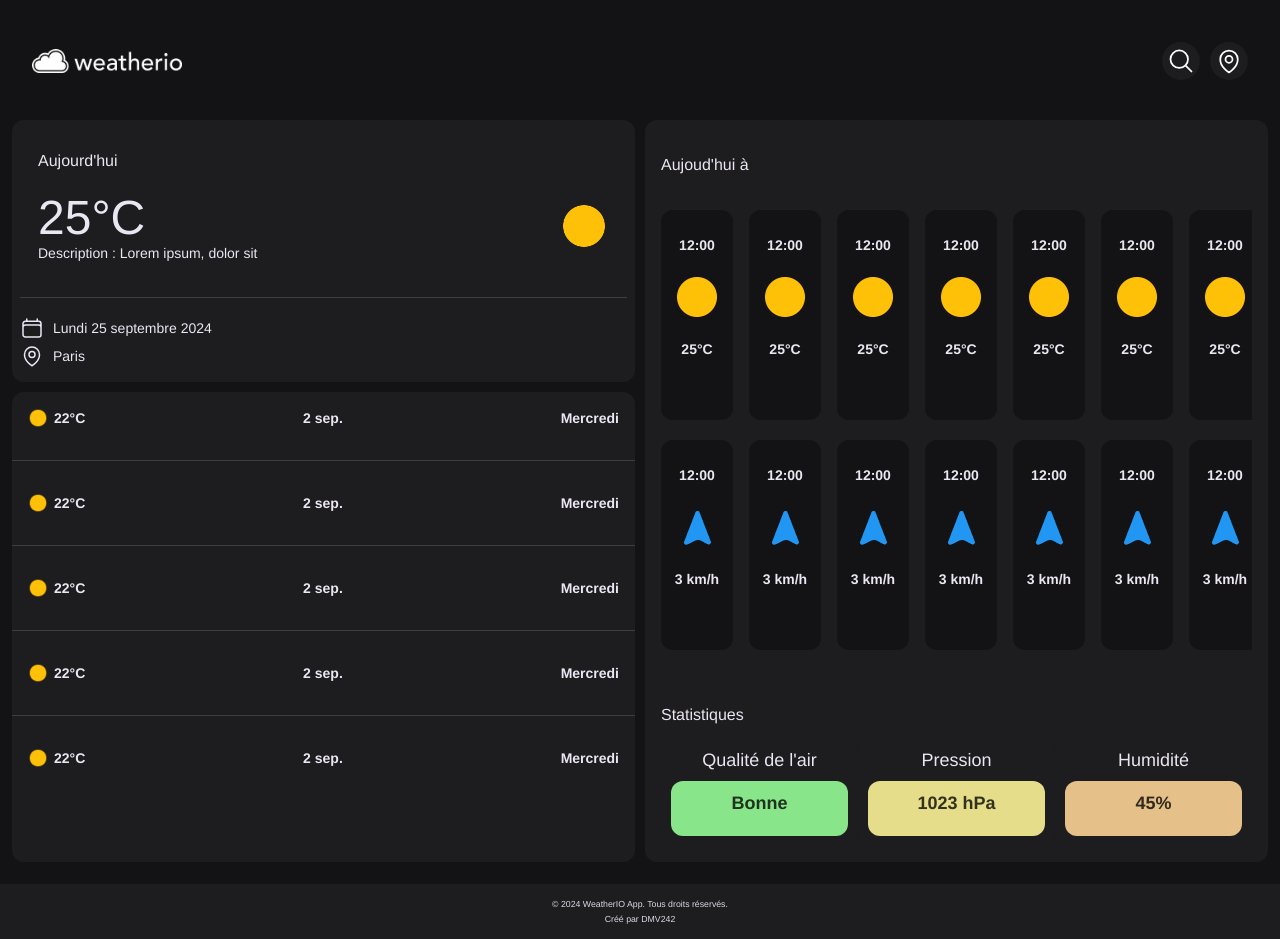
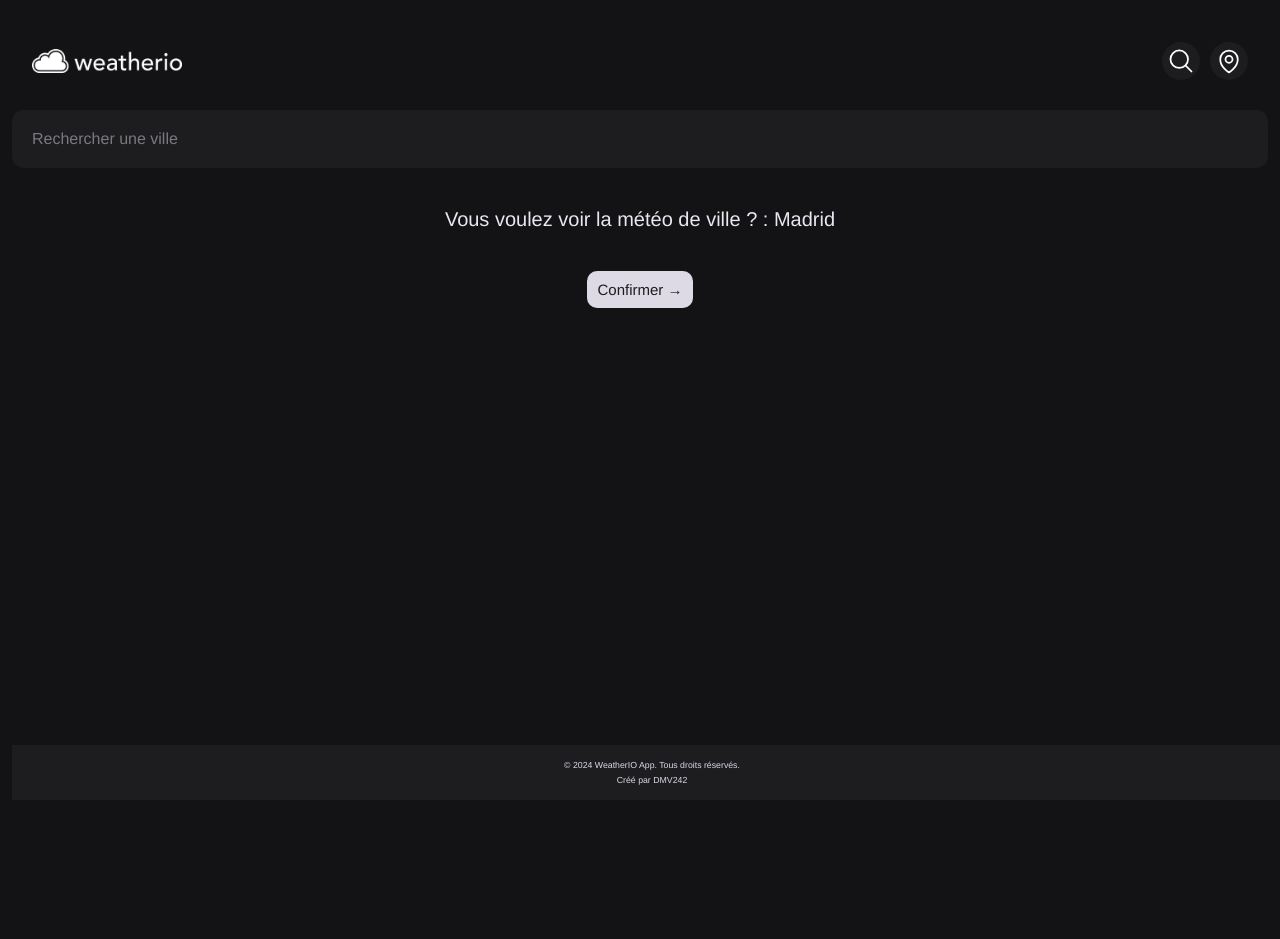
Before and after one commit to DMV242/BTS-2, a Next.js app in the folder meteo-app/: page / in a window 1280 px wide. After the commit the page ends 800 px from the top, so only its background shows below. Built offline with nearby package versions, Linux system fonts and the light colour scheme.

Commit message:
✨feat :  add a new home page and put the last one as app page

```diff
--- a/meteo-app/app/layout.jsx
+++ b/meteo-app/app/layout.jsx
@@ -1,4 +1,3 @@
-
 import "./style.css";
 
 
--- a/meteo-app/app/page.jsx
+++ b/meteo-app/app/page.jsx
@@ -1,54 +1,40 @@
 "use client";
-import Footer from "@/components/Footer";
-import Forecast from "@/components/Forecast";
-import Highligths from "@/components/Highligths";
-import Loader from "@/components/Loader";
-import { MeteoCardToday } from "@/components/MeteoCardToday";
-import NavBar from "@/components/NavBar";
-import SearchField from "@/components/SearchField";
-import { useEffect, useState } from "react";
-import { ToastContainer } from "react-toastify";
-import 'react-toastify/dist/ReactToastify.css';
+
+import Button from '@/components/Button';
+import Footer from '@/components/Footer';
+import NavBar from '@/components/NavBar'
+import SearchField from '@/components/SearchField';
 
 
 
+import React from 'react'
+
+function page() {
 
 
-export default function Home() {
+    return (
+        <main>
+            <NavBar />
+            <SearchField isSearchVisible={true} />
+            <div style={{
+                display: "flex",
+                justifyContent: "center",
+                alignItems: "center",
+                flexDirection: "column",
+                height: "100%",
 
-  const [isLoading, setIsLoading] = useState(true);
-  const [isSearchvisible, setIsSearchvisible] = useState(false);
-  const [isAnimationStart, setIsAnimationStart] = useState(false);
+            }}>
+                <p style={{
+                    textAlign: "center",
+                    fontSize: "2rem",
+                    marginTop: "2rem",
+                }}>Vous voulez voir la météo de ville ? : Madrid</p>
+                <Button />
+            </div>
 
-  useEffect(() => {
-    setTimeout(() => {
-      setIsLoading(false);
-    }, 1500);
-  }, []);
+            <Footer ishomepage={true} />
+        </main>
+    )
+}
 
-  if (isLoading) {
-    return (
-      <Loader />
-    );
-  }
-  return (
-
-    <>
-      <main>
-        <NavBar setIsSearchvisible={setIsSearchvisible} isSearchVisible={isSearchvisible} setIsAnimationStart={setIsAnimationStart} />
-        <SearchField isSearchVisible={isSearchvisible} setIsSearchvisible={setIsSearchvisible} setIsAnimationStart={setIsAnimationStart} />
-        <MeteoCardToday isAnimationStart={isAnimationStart} />
-        <Forecast />
-        <Highligths />
-        <ToastContainer />
-      </main>
-      <Footer />
-    </>
-  );
-
-
-
-
-
-
-}
+export default page
--- a/meteo-app/app/style.css
+++ b/meteo-app/app/style.css
@@ -117,7 +117,10 @@
   /*-----------------------------------*\
     #REUSED STYLE
   \*-----------------------------------*/
-
+.card-link{
+  color: var(--on-surface);
+  text-decoration: none;
+}
 
 
 
@@ -436,7 +439,7 @@
 
 
 @media screen and (min-width: 768px) {
- main {
+.home-container {
    display: grid;
    gap: 1rem;
    grid-template-columns: repeat(4,  1fr);
--- /dev/null
+++ b/meteo-app/components/Button.jsx
@@ -0,0 +1,33 @@
+import { motion } from 'framer-motion'
+import { useRouter } from 'next/navigation'
+import React from 'react'
+
+
+function Button() {
+
+    const router = useRouter();
+    return (
+        <motion.button style={{
+            backgroundColor: "var(--on-surface)",
+            color: "var(--surface)",
+            padding: "1rem",
+            fontSize: "1.5rem",
+            borderRadius: "1rem",
+            cursor: "pointer",
+            border: "none",
+            outline: "none",
+            marginTop: "4rem",
+
+
+        }} whileHover={{
+            scale: 1.1,
+            transition: {
+                duration: 0.5,
+            }
+        }} onClick={() => {
+            router.push("/meteo/Madrid")
+        }} > Confirmer &rarr;</ motion.button>
+    )
+}
+
+export default Button
--- a/meteo-app/components/Footer.jsx
+++ b/meteo-app/components/Footer.jsx
@@ -3,10 +3,11 @@ import { motion } from 'framer-motion';
 import React from 'react'
 
 
-function Footer() {
+function Footer({ ishomepage }) {
     return (
         <motion.footer
             className="footer"
+            style={ishomepage ? { position: "absolute", bottom: 0, } : null}
             initial={{ opacity: 0, y: 0 }}
             animate={{ opacity: 1, y: 0 }}
             transition={{ duration: 0.5 }}
--- a/meteo-app/components/MeteoCardToday.jsx
+++ b/meteo-app/components/MeteoCardToday.jsx
@@ -1,10 +1,12 @@
 import { motion } from 'framer-motion'
 import Image from 'next/image'
+import Link from 'next/link'
 import React from 'react'
 
 
-export const MeteoCardToday = ({ isAnimationStart }) => {
+export const MeteoCardToday = ({ isAnimationStart, city }) => {
     return (
+        <>
             <motion.section class="current-temp rounded-sm"
                 initial={{ opacity: 1, y: 0 }}
                 animate={isAnimationStart ? { opacity: 0, y: 0, pointerEvents: "none" } : { opacity: 1, y: 0 }}
@@ -46,14 +48,13 @@ export const MeteoCardToday = ({ isAnimationStart }) => {
                                 <path stroke-linecap="round" stroke-linejoin="round"
                                     d="M19.5 10.5c0 7.142-7.5 11.25-7.5 11.25S4.5 17.642 4.5 10.5a7.5 7.5 0 1 1 15 0Z" />
                             </svg>
-
-                        <p>Paris</p>
-
+                            <p>{city[0].toUpperCase() + city.slice(1)}</p>
                         </li>
                     </ul>
+                </div>
+            </motion.section>
 
-            </div>
+        </>
 
-        </motion.section>
     )
 }
--- a/meteo-app/components/NavBar.jsx
+++ b/meteo-app/components/NavBar.jsx
@@ -1,4 +1,5 @@
 import Image from "next/image";
+import Link from "next/link";
 
 
 
@@ -7,13 +8,15 @@ function NavBar({ isSearchVisible, setIsSearchvisible, setIsAnimationStart }) {
     return (
         <nav className="nav">
             <div>
-                <Image src="/images/logo.png" alt="logo" width={150} height={24} />
+                <Link href={"/"}>
+                    <Image src="/images/logo.png" alt="logo" width={150} height={24} />
+                </Link>
             </div>
             <div>
                 <ul className="actions">
                     <li className="btn rounded-xl" onClick={() => {
-                        setIsSearchvisible((prev) => !prev)
-                        setIsAnimationStart(true)
+                        setIsSearchvisible?.((prev) => !prev)
+                        setIsAnimationStart?.(true)
                     }}>
                         {isSearchVisible ?
                             <svg xmlns="http://www.w3.org/2000/svg" fill="none" color="#fff" viewBox="0 0 24 24" stroke-width="1.5" stroke="currentColor" class="size-6">
--- a/meteo-app/components/SearchField.jsx
+++ b/meteo-app/components/SearchField.jsx
@@ -1,9 +1,13 @@
 import { motion, AnimatePresence } from 'framer-motion';
+import { useRouter } from 'next/navigation';
 import React, { useRef } from 'react';
 import { toast } from 'react-toastify';
 
-const SearchField = ({ isSearchVisible, setIsAnimationStart }) => {
+
+const SearchField = ({ isSearchVisible, setIsAnimationStart, initialState }) => {
     const toastRef = useRef(null)
+    const router = useRouter();
+    const ville = "Mardid";
 
     const animateParams = {
         scale: 1.009,
@@ -14,7 +18,7 @@ const SearchField = ({ isSearchVisible, setIsAnimationStart }) => {
     };
 
     return (
-        <AnimatePresence onExitComplete={() => setIsAnimationStart(false)}>
+        <AnimatePresence onExitComplete={() => setIsAnimationStart?.(false)}>
             {isSearchVisible && (
                 <form onSubmit={(e) => {
                     e.preventDefault()
@@ -31,10 +35,7 @@ const SearchField = ({ isSearchVisible, setIsAnimationStart }) => {
                         toast.update(toastRef.current, { type: "success", autoClose: 5000, isLoading: false, render: "Recherche terminée" });
 
                     }, 3000);
-
-
-
-
+                    router.push(`/meteo/${ville}`);
                 }}>
                     <motion.input
                         key="searchInput"
@@ -42,7 +43,7 @@ const SearchField = ({ isSearchVisible, setIsAnimationStart }) => {
                         className="search rounded-sm"
                         placeholder="Rechercher une ville"
 
-                        initial={{ scale: 0.9, x: 1000 }}
+                        initial={initialState ? initialState : { x: 0, scale: 0 }}
                         animate={{ scale: 1, x: 0 }}
                         exit={{
                             opacity: 0,
```
Also changed, not shown: meteo-app/app/meteo/[ville]/layout.jsx (added, +11 -0 lines), meteo-app/app/meteo/[ville]/page.jsx (added, +63 -0 lines), meteo-app/components/infos.jsx (added). Lines whose indentation alone changed are shown as unchanged.
